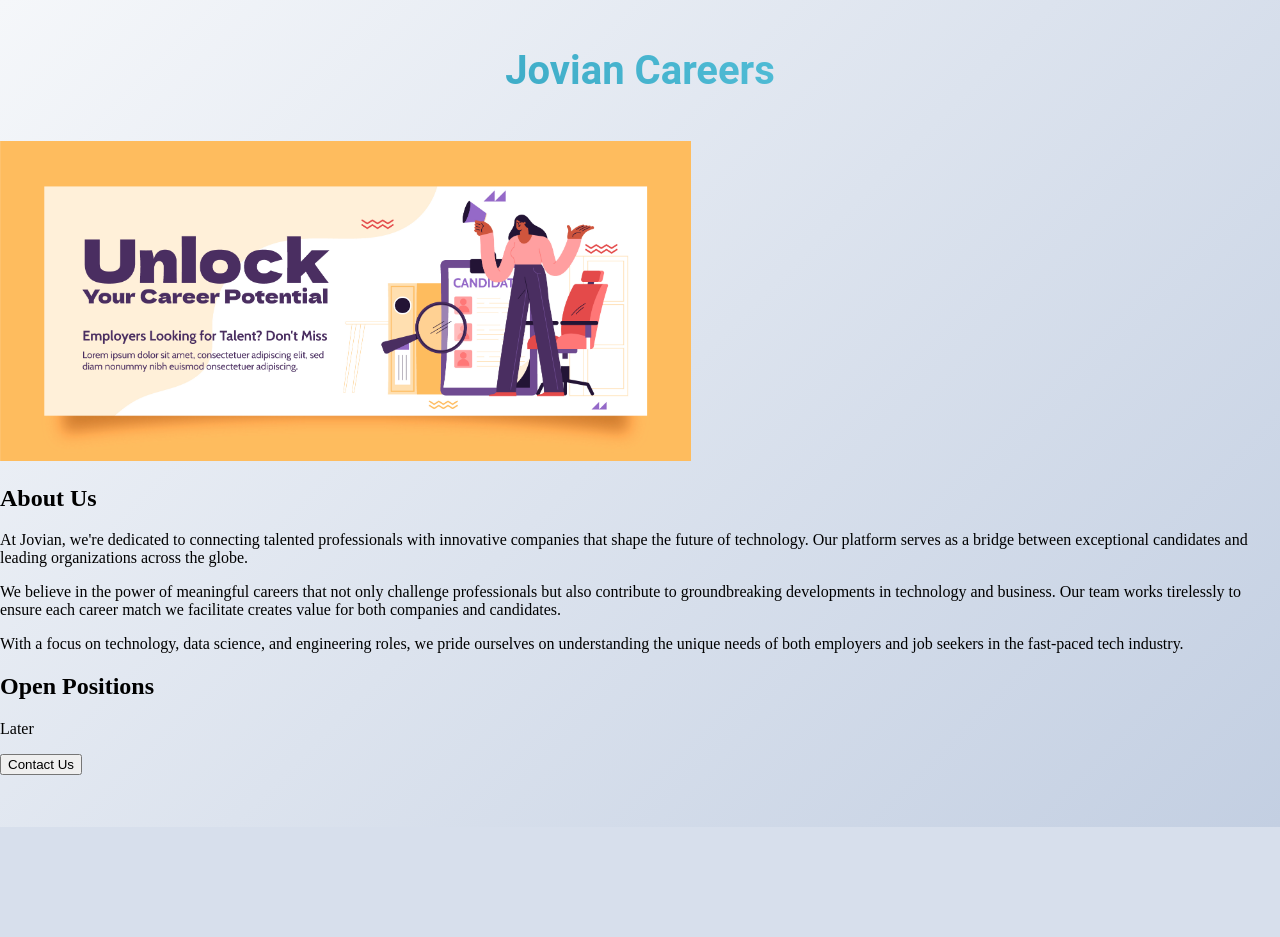
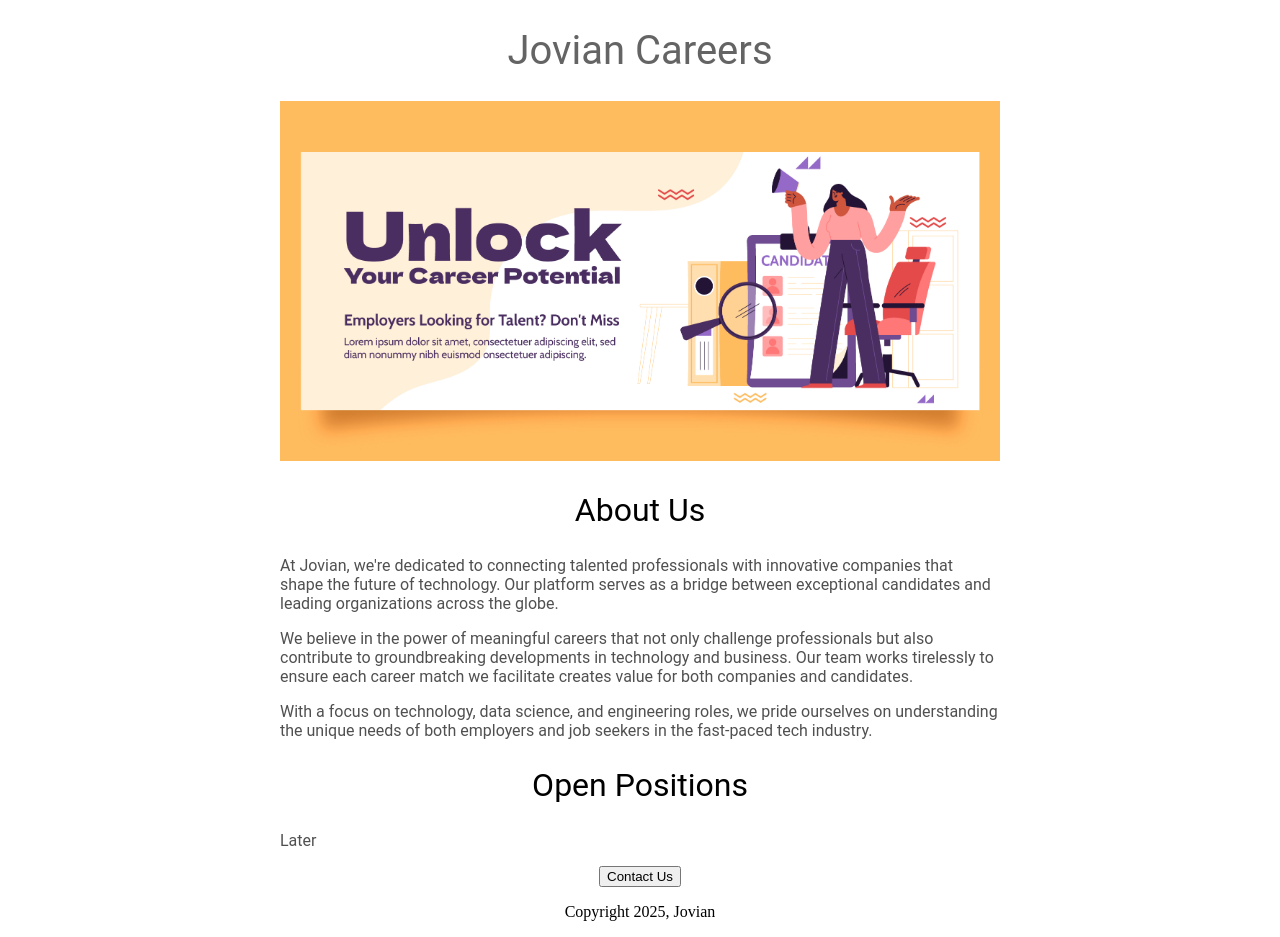
Before and after one commit to alphacoder-hash/jovian-carrers-website, a Flask app: page / in a window 1280 px wide. Before the commit the page ends 827 px from the top, so only its background shows below. Run offline with Flask 3, Linux system fonts and the light colour scheme.

Commit message:
Added HTML and CSS

```diff
--- a/templates/home.html
+++ b/templates/home.html
@@ -6,38 +6,52 @@
   <meta name="viewport" content="width=device-width, initial-scale=1.0">
   <title>Jovian Careers</title>
   <style>
-    body {
-      margin: 0;
-      background: linear-gradient(135deg, #f5f7fa 0%, #c3cfe2 100%);
-      min-height: 100vh;
-    }
     h1 {
       font-size: 40px;
       font-family: Roboto;
-      font-weight: bold;
-      background: linear-gradient(45deg, #2193b0, #6dd5ed);
-      -webkit-background-clip: text;
-      background-clip: text;
-      color: transparent;
+      font-weight: normal;
+      color:rgb(100,100,100);
       text-align: center;
-      padding: 20px 0;
+    }
+    #banner {
+      width: 100%;
+      height: 360px;
+      object-fit: cover;
+    }
+    h2 {
+      font-family: Roboto;
+      font-size: 32px;
+      colour: rgb(100,100,100);
+      text-align: center;
+      font-weight: normal;
+    }
+    .bodytext {
+      font-family: Roboto;
+      color: rgb(80,80,80);
+    }
+    #container {
+      max-width: 720px;
+      margin: 0 auto 0 auto;
     }
   </style>
 </head>
 <body>
+  <div id= "container">
     <h1>Jovian Careers</h1>
-    <img class="banner-img" src="https://0573e04b-b414-4f46-bd57-51fb69c4a728-00-2z57pnz11iq3p.sisko.replit.dev:5000/static/banner.jpg"
+    <img id="banner" class="banner-img" src="https://0573e04b-b414-4f46-bd57-51fb69c4a728-00-2z57pnz11iq3p.sisko.replit.dev:5000/static/banner.jpg"
        height="320" alt="Jovian Careers Banner">
   <h2>About Us</h2>
-  <div>
-    <p>At Jovian, we're dedicated to connecting talented professionals with innovative companies that shape the future of technology. Our platform serves as a bridge between exceptional candidates and leading organizations across the globe.</p>
+      <p class="bodytext">At Jovian, we're dedicated to connecting talented professionals with innovative companies that shape the future of technology. Our platform serves as a bridge between exceptional candidates and leading organizations across the globe.</p>
 
-    <p>We believe in the power of meaningful careers that not only challenge professionals but also contribute to groundbreaking developments in technology and business. Our team works tirelessly to ensure each career match we facilitate creates value for both companies and candidates.</p>
+      <p class="bodytext">We believe in the power of meaningful careers that not only challenge professionals but also contribute to groundbreaking developments in technology and business. Our team works tirelessly to ensure each career match we facilitate creates value for both companies and candidates.</p>
 
-    <p>With a focus on technology, data science, and engineering roles, we pride ourselves on understanding the unique needs of both employers and job seekers in the fast-paced tech industry.</p>
+      <p class="bodytext">With a focus on technology, data science, and engineering roles, we pride ourselves on understanding the unique needs of both employers and job seekers in the fast-paced tech industry.</p>
+    <h2>Open Positions</h2>
+    <p class="bodytext">  Later</p>
+    <div style="text-align: center;">
+    <button>Contact Us</button>
+      <p>Copyright 2025, Jovian</p>
+    </div>
   </div>
-  <h2>Open Positions</h2>
-  <p>  Later</p>
-  <button>Contact Us</button>
 </body>
 </html>
```
